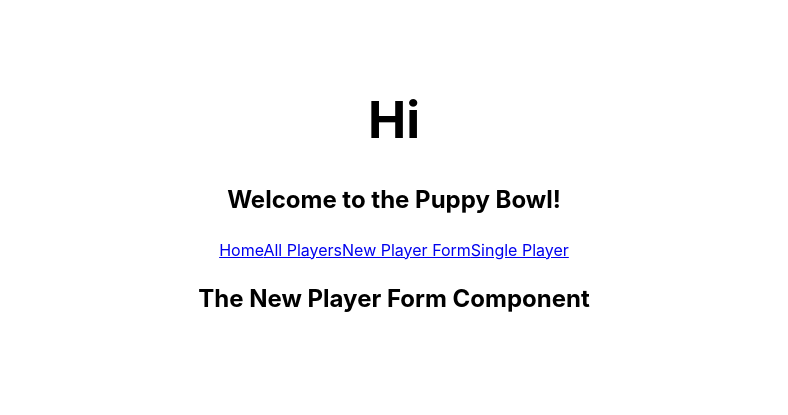
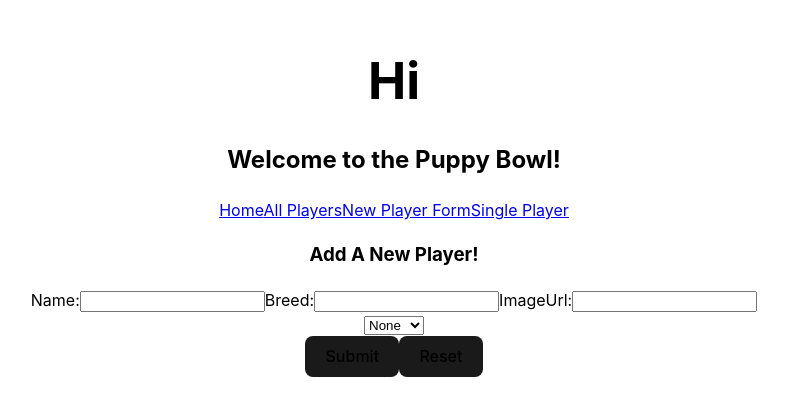
Before and after one commit to AmairT/PuppyBowlReactProject, a React (Vite) app in the folder PuppyBowlWithReact/: page /NewPlayerForm in a window 1280 px wide. Shown: the part 203-618 px from the top of the page, without its empty margins (246-1034 px from the left). Built offline with nearby package versions, Linux system fonts and the light colour scheme.

Commit message:
worked on new player form

```diff
--- a/PuppyBowlWithReact/src/components/NewPlayerForm.jsx
+++ b/PuppyBowlWithReact/src/components/NewPlayerForm.jsx
@@ -1,7 +1,66 @@
+import { useState } from "react"
+
 export default function NewPlayerForm() {
-    return (
-        <>
-            <h2>The New Player Form Component</h2>
-        </>
-    )
+    const [newPlayer, setNewPlayer] = useState('');
+    const [breed, setBreed] = useState('');
+    const [status, setStatus] = ('');
+    const [imageUrl, setImageUrl] = useState('');
+    const cohortName = '2302-acc-ct-web-pt-a';
+
+    async function handleSubmit(event) {
+        event.preventDefault();
+        try {
+            const response = await fetch (`https://fsa-puppy-bowl.herokuapp.com/api/${cohortName}/players`, {
+                method: 'POST',
+                headers: {
+                    'Content-Type': 'application/json'
+                },
+                body: JSON.stringify({
+                    name: newPlayer,
+                    breed: breed,
+                    status: status,
+                    imageUrl: imageUrl,
+                })
+        })
+        const result = await response.JSON();
+        console.log(result)
+        setNewPlayer('');
+        setBreed('');
+        setStatus('');
+        setImageUrl('');
+
+        if (result.error) throw result.error;
+    } catch (error) {
+        console.error('Sorry, unable to add a new player!', error)
+    }
 }
+
+return (
+    <>
+    <form method='post' onSubmit= {handleSubmit}>
+        <h3>Add A New Player!</h3>
+        <label>Name:{''}
+            <input value={newPlayer} onChange={(e)=> {setNewPlayer(e.target.value)}}></input>
+        </label>
+
+        <label>Breed:{''}
+            <input value={breed} onChange={(e)=> {setBreed(e.target.value)}}></input>
+        </label>
+
+        <label>ImageUrl:{''}
+            <input value={imageUrl} onChange={(e)=>{setImageUrl(e.target.value)}}></input>
+        </label>
+
+        <div>
+            <select value={status} onChange={(e)=> {setStatus(e.target.value)}}>
+                <option value='none'>None</option>
+                <option value='bench'>Bench</option>
+                <option value='field'>Field</option>
+            </select>
+        </div>
+            <button className='submit' type='submit'>Submit</button>
+            <button className='reset' type='reset'>Reset</button>
+    </form>
+    </>
+);
+}
```
